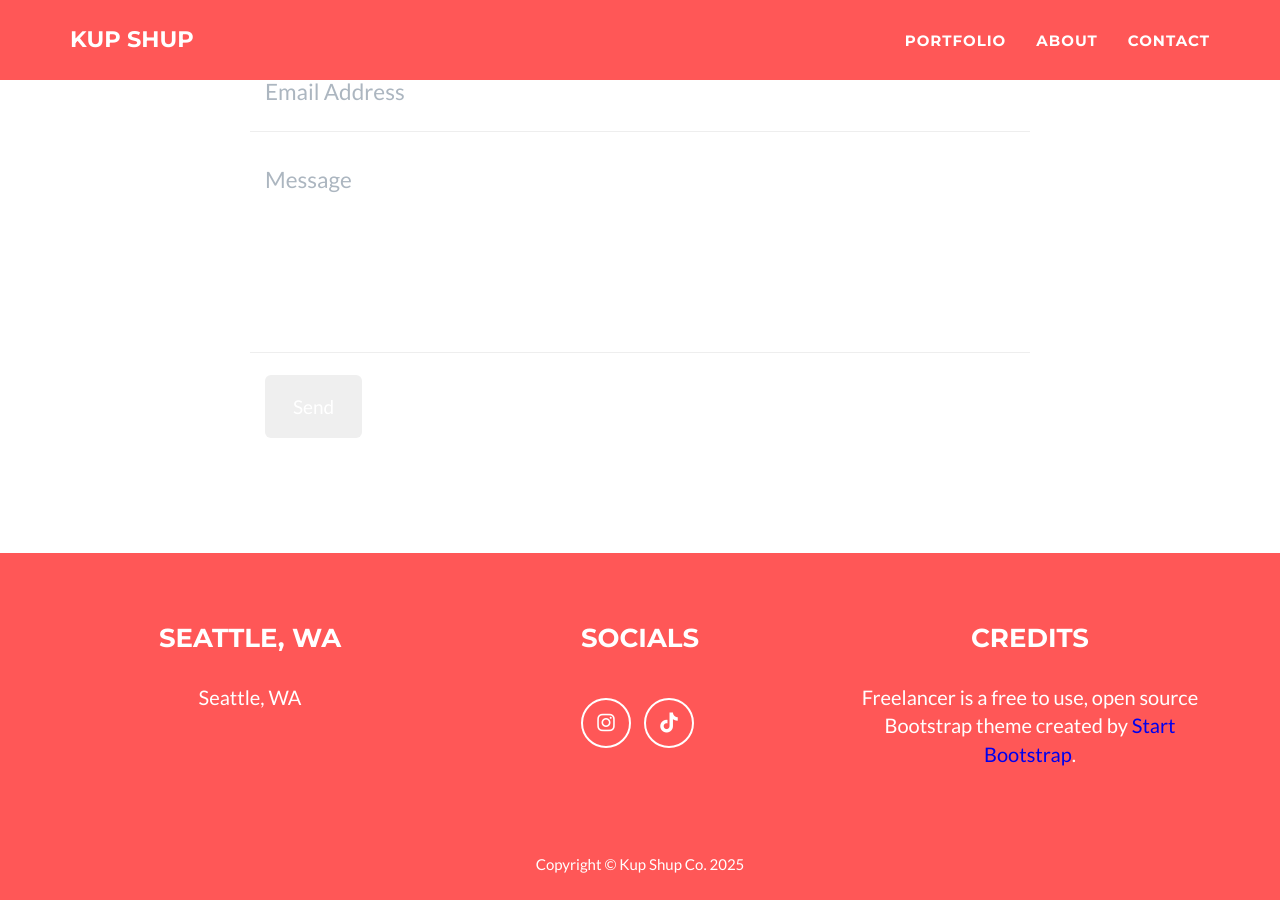
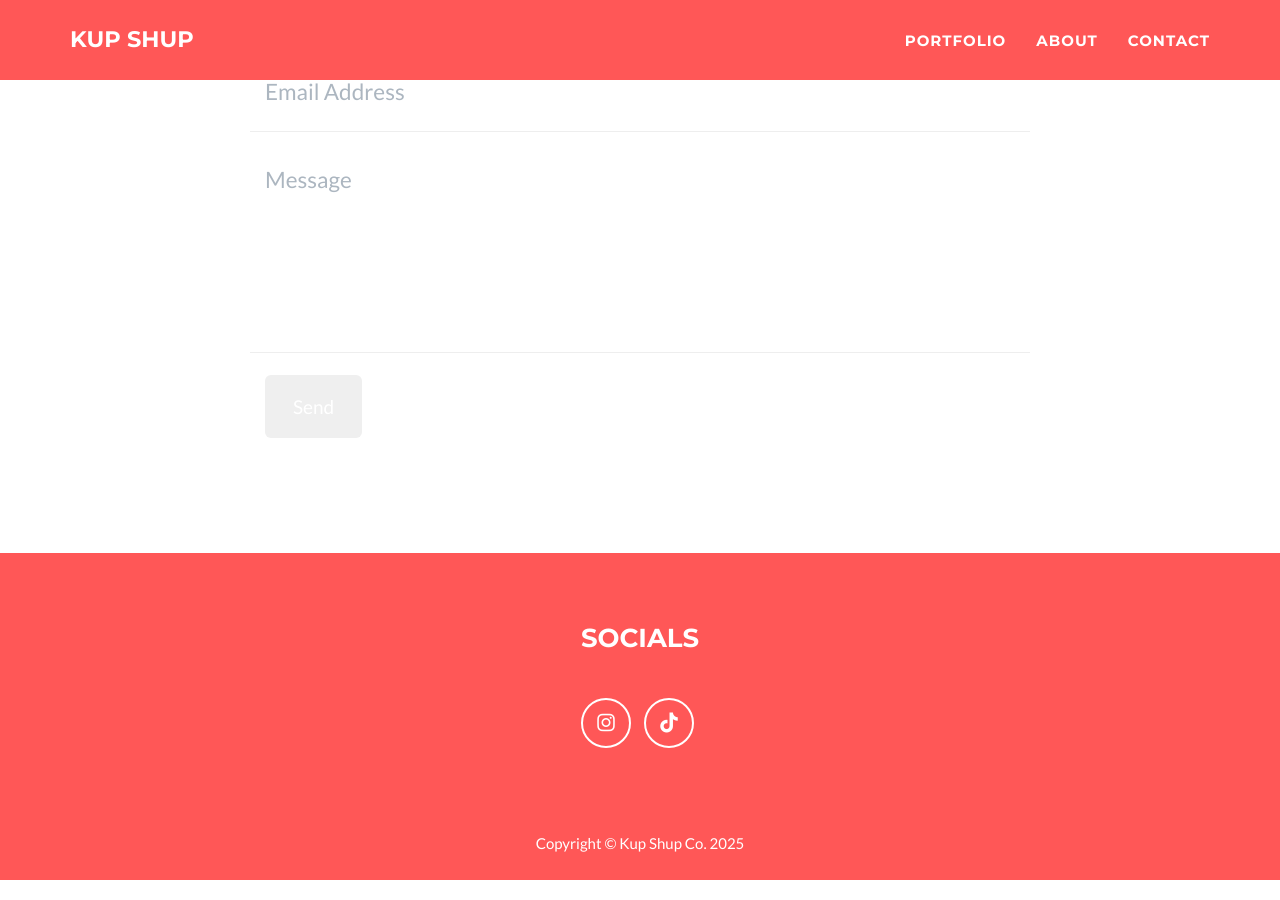
Before and after one commit to Iqbala/KSwebsite, a Jekyll site: the page built from _posts/2014-07-18-project-1.markdown, in a window 1280 px wide and 900 px high, scrolled down 2454 px. Built offline with Jekyll 4.4.1, drawn with Linux system fonts in a browser that asks for light colours.

Commit message:
Update _config.yml

```diff
--- a/_config.yml
+++ b/_config.yml
@@ -33,9 +33,9 @@ color:
 # Footer settings
 footer:
   copyright: Kup Shup Co.
-  location: Seattle, WA
+  location:
   social: socials
-  credits: Credits
+  credits:
 
 # Social networks usernames (many more available: google-plus, flickr, dribbble, pinterest, instagram, tumblr, linkedin, etc.)
 social:
@@ -46,10 +46,10 @@ social:
 
 # Postal address (add as many lines as necessary)
 address:
-  - line: Seattle, WA
+  - line:
 
 # Credits content
-credits: 'Freelancer is a free to use, open source Bootstrap theme created by <a href="http://startbootstrap.com">Start Bootstrap</a>.'
+credits: #'Freelancer is a free to use, open source Bootstrap theme created by <a href="http://startbootstrap.com">Start Bootstrap</a>.'
 
 # Build settings
 markdown: kramdown
```
